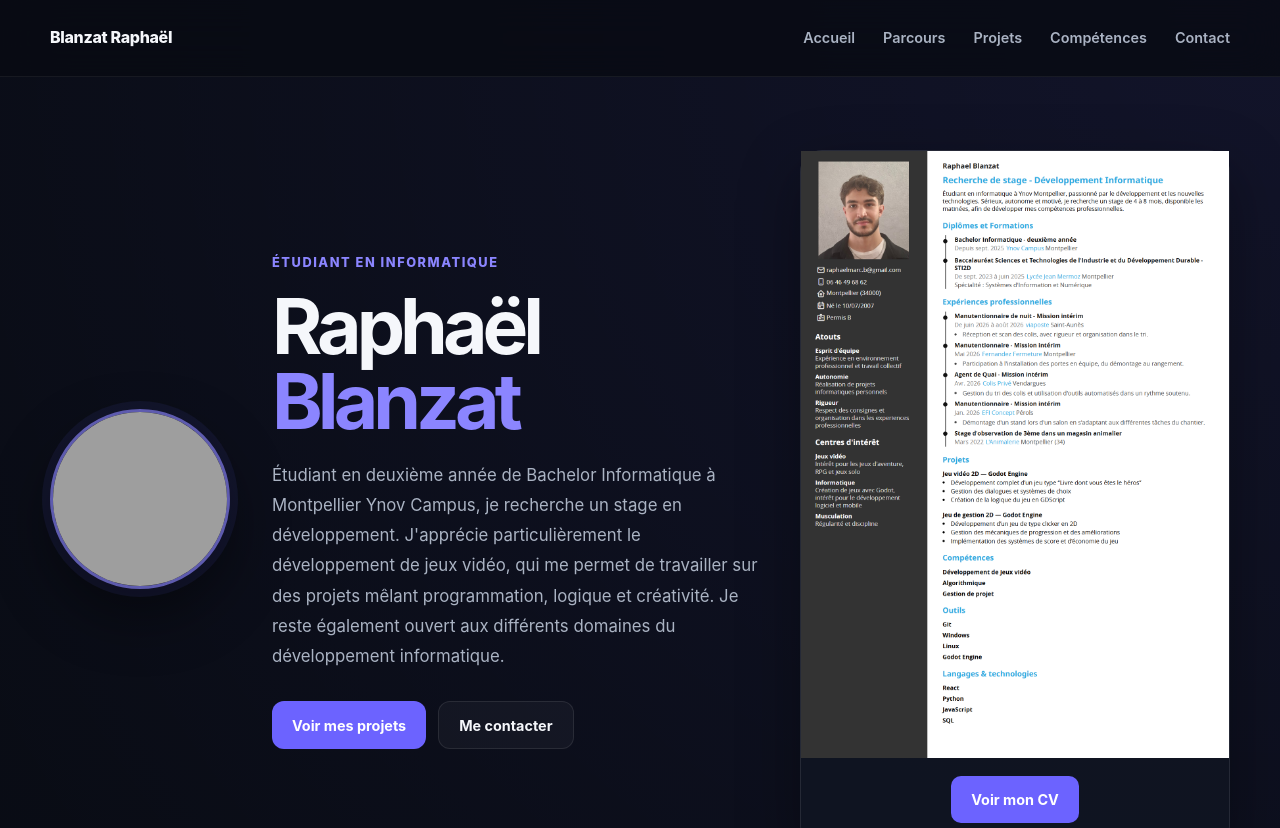
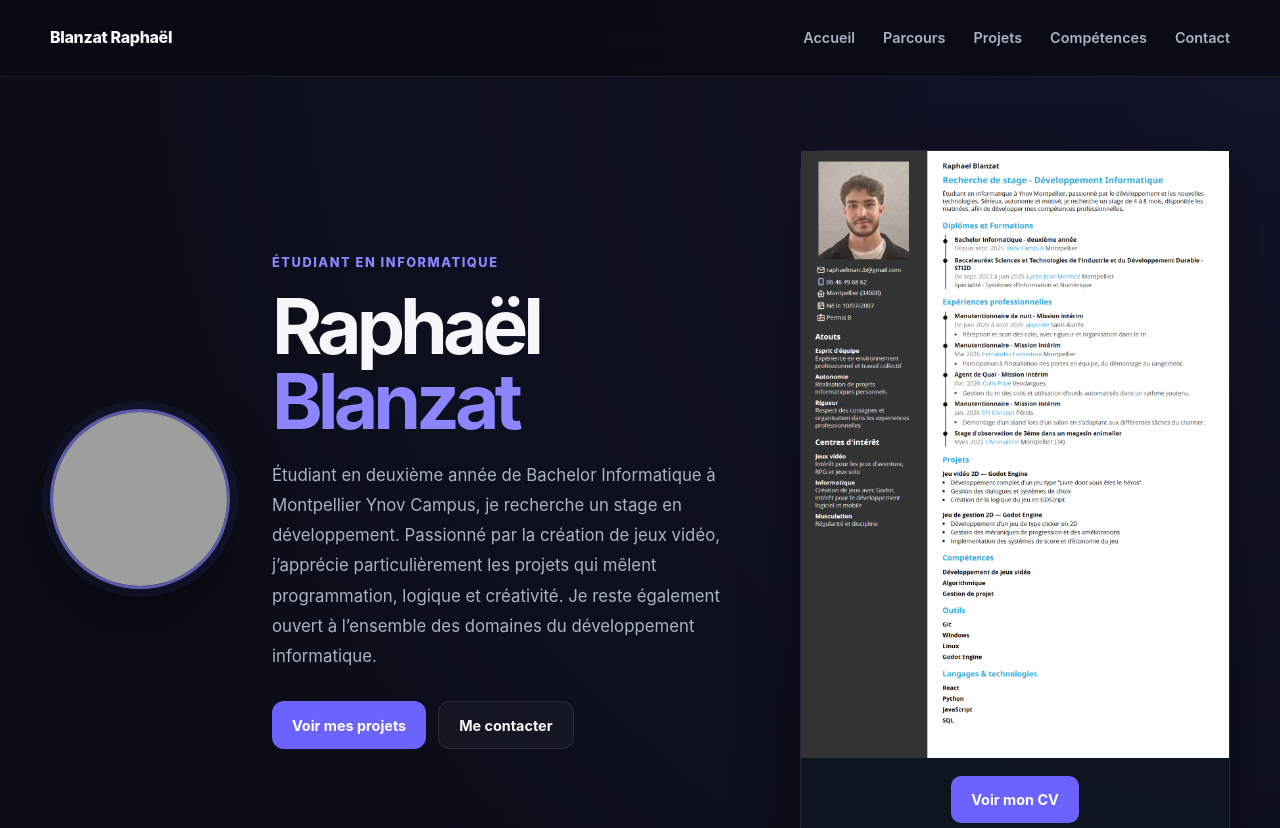
Before and after one commit to raphaelblanzat/raphaelblanzat.github.io, a plain HTML site: page index.html in a window 1280 px wide. Shown: the top 828 px of the page. Drawn offline with Linux system fonts and the light colour scheme; grey boxes are pictures that could not be loaded.

Commit message:
correction

```diff
--- a/index.html
+++ b/index.html
@@ -1199,15 +1199,7 @@
                         </h1>
 
                         <p class="hero-description">
-                            Étudiant en deuxième année de
-                            Bachelor Informatique à Montpellier Ynov Campus,
-                            je recherche un stage en développement.
-                            J'apprécie particulièrement le
-                            développement de jeux vidéo,
-                            qui me permet de travailler sur des projets
-                            mêlant programmation, logique et créativité.
-                            Je reste également ouvert aux différents domaines
-                            du développement informatique.
+                            Étudiant en deuxième année de Bachelor Informatique à Montpellier Ynov Campus, je recherche un stage en développement. Passionné par la création de jeux vidéo, j’apprécie particulièrement les projets qui mêlent programmation, logique et créativité. Je reste également ouvert à l’ensemble des domaines du développement informatique.
                         </p>
 
                         <div class="hero-actions">
```
